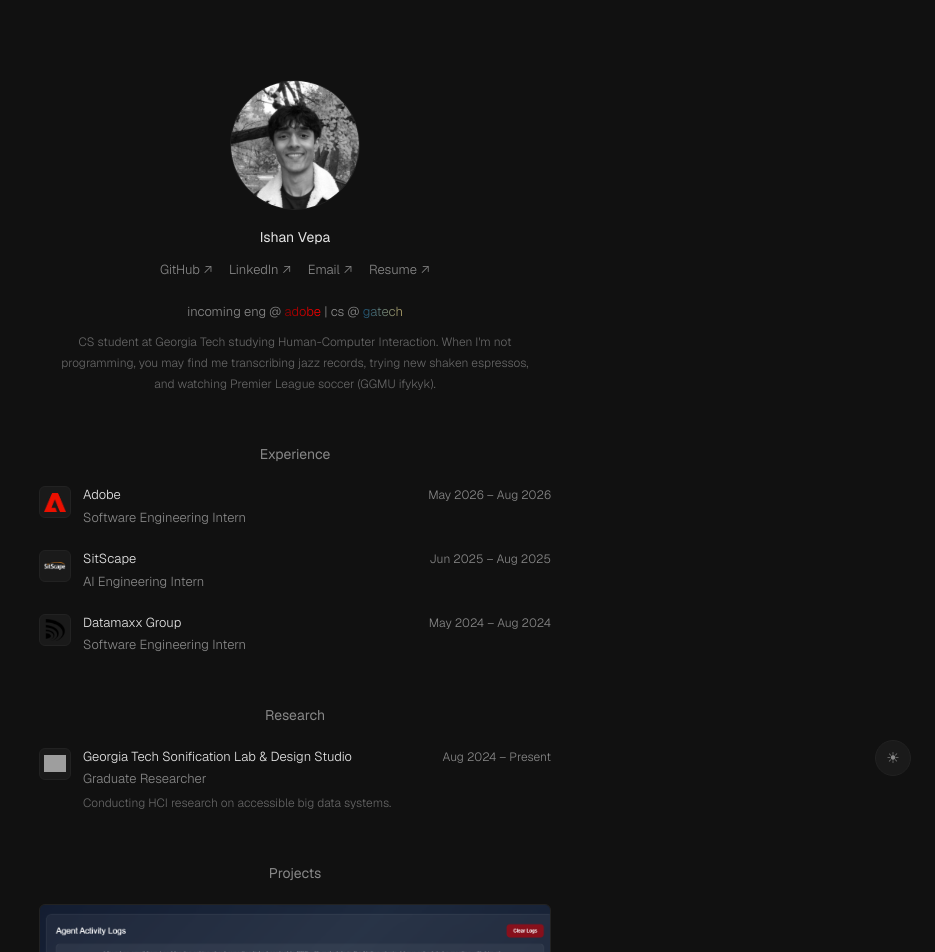
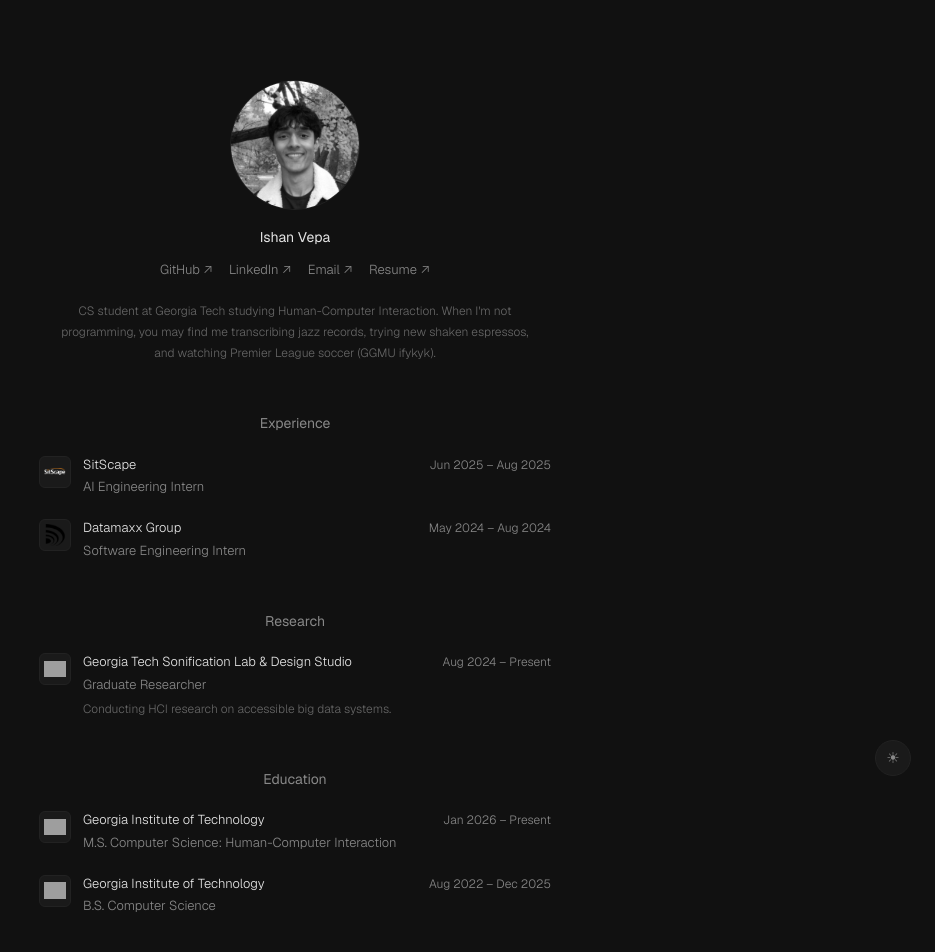
Before and after one commit to ishanvepa/ishanvepa.github.io, a Next.js app: page / in a window 1280 px wide. Shown: the top 952 px of the page, without its empty margins (345-1280 px from the left). Built offline with nearby package versions, Linux system fonts and the light colour scheme; grey boxes are pictures that could not be loaded.

Commit message:
temp changes, will add incoming soon

```diff
--- a/src/app/data.ts
+++ b/src/app/data.ts
@@ -7,13 +7,13 @@
 ] as const;
 
 export const experience = [
-  {
-    company: "Adobe",
-    role: "Software Engineering Intern",
-    date: "May 2026 – Aug 2026",
-    logo: "/adobe_logo.png",
-    fallback: "Ad",
-  },
+  // {
+  //   company: "Adobe",
+  //   role: "Software Engineering Intern",
+  //   date: "May 2026 – Aug 2026",
+  //   logo: "/adobe_logo.png",
+  //   fallback: "Ad",
+  // },
   {
     company: "SitScape",
     role: "AI Engineering Intern",
@@ -34,6 +34,23 @@
     date: "May 2024 – Aug 2024",
     logo: "/datamaxx_logo.png",
     fallback: "Dm",
+  },
+] as const;
+
+export const education = [
+  {
+    institution: "Georgia Institute of Technology",
+    degree: "M.S. Computer Science: Human-Computer Interaction",
+    date: "Jan 2026 – Present",
+    logo: "https://upload.wikimedia.org/wikipedia/commons/b/bf/Georgia_Tech_Yellow_Jackets_logo.svg",
+    fallback: "GT",
+  },
+  {
+    institution: "Georgia Institute of Technology",
+    degree: "B.S. Computer Science",
+    date: "Aug 2022 – Dec 2025",
+    logo: "https://upload.wikimedia.org/wikipedia/commons/b/bf/Georgia_Tech_Yellow_Jackets_logo.svg",
+    fallback: "GT",
   },
 ] as const;
 
--- a/src/app/page.tsx
+++ b/src/app/page.tsx
@@ -1,5 +1,6 @@
 import styles from "./page.module.css";
 import Hero from "@/components/Hero";
+import Education from "@/components/Education";
 import Experiences from "@/components/Experiences";
 import Research from "@/components/Research";
 import Projects from "@/components/Projects";
@@ -14,6 +15,7 @@
       <Hero />
       <Experiences />
       <Research />
+      <Education />
       <Projects />
       {/* <Skills /> */}
       <Music />
--- /dev/null
+++ b/src/components/Education.tsx
@@ -0,0 +1,21 @@
+import { education } from "@/app/data";
+import { ExpLogo } from "@/app/ImageWithFallback";
+import styles from "@/app/page.module.css";
+
+export default function Education() {
+  return (
+    <section className={styles.section}>
+      <h2 className={styles.sectionTitle}>Education</h2>
+      {education.map((edu) => (
+        <div key={edu.degree} className={styles.expRow}>
+          <ExpLogo src={edu.logo} alt={edu.institution} fallback={edu.fallback} />
+          <div>
+            <div className={styles.expCompany}>{edu.institution}</div>
+            <div className={styles.expRole}>{edu.degree}</div>
+          </div>
+          <div className={styles.expDate}>{edu.date}</div>
+        </div>
+      ))}
+    </section>
+  );
+}
--- a/src/components/Hero.tsx
+++ b/src/components/Hero.tsx
@@ -27,7 +27,7 @@
       </nav>
 
       {/* Bio */}
-      <p className={styles.bio}>incoming eng @ <span style={{ background: "linear-gradient(90deg, #8B0000, #FF0000)", WebkitBackgroundClip: "text", WebkitTextFillColor: "transparent", backgroundClip: "text" }}>adobe</span> | cs @ <span style={{ background: "linear-gradient(90deg, #1a5276, #B3A369)", WebkitBackgroundClip: "text", WebkitTextFillColor: "transparent", backgroundClip: "text" }}>gatech</span></p>
+      {/* <p className={styles.bio}>incoming eng @ <span style={{ background: "linear-gradient(90deg, #8B0000, #FF0000)", WebkitBackgroundClip: "text", WebkitTextFillColor: "transparent", backgroundClip: "text" }}>adobe</span> | cs @ <span style={{ background: "linear-gradient(90deg, #1a5276, #B3A369)", WebkitBackgroundClip: "text", WebkitTextFillColor: "transparent", backgroundClip: "text" }}>gatech</span></p> */}
       <p className={styles.bioExtended}>
         CS student at Georgia Tech studying Human-Computer Interaction. When I'm not programming, you may find me transcribing
         jazz records, trying new shaken espressos, and watching Premier League soccer (GGMU ifykyk).
```
